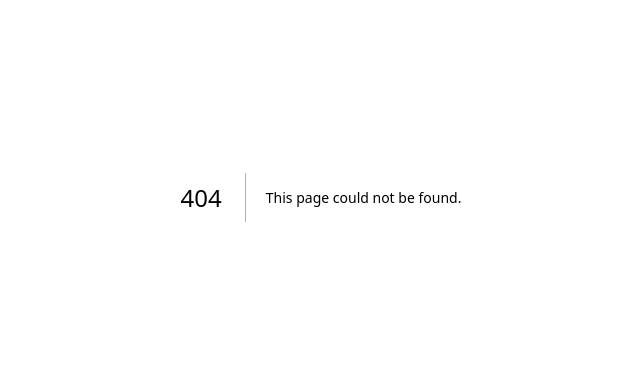
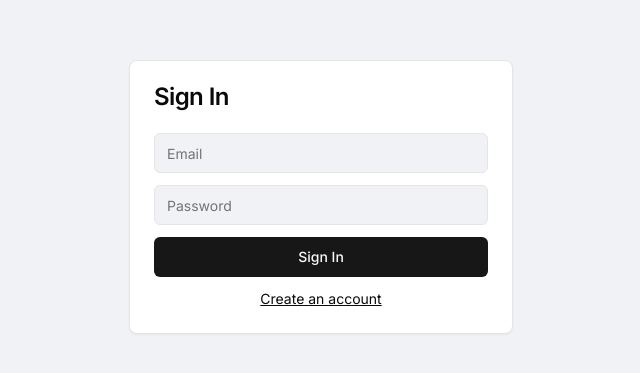
Before and after one commit to Djalobre/kvotizza-fe, a Next.js app: page /admin/signin in a window 1280 px wide. Before the commit this address had no page. Shown: the part 203-576 px from the top of the page, without its empty margins (319-959 px from the left). Built offline with nearby package versions, Linux system fonts and the light colour scheme.

Commit message:
Create page.tsx

```diff
--- /dev/null
+++ b/app/admin/signin/page.tsx
@@ -0,0 +1,39 @@
+// app/signin/page.tsx
+'use client'
+import { signIn } from 'next-auth/react'
+import { useState } from 'react'
+import { Card, CardHeader, CardTitle, CardContent } from '@/components/ui/card'
+import { Input } from '@/components/ui/input'
+import { Button } from '@/components/ui/button'
+
+export default function SignInPage() {
+  const [email, setEmail] = useState('')
+  const [password, setPassword] = useState('')
+  const [loading, setLoading] = useState(false)
+  const [error, setError] = useState<string| null>(null)
+
+  const onSubmit = async (e: React.FormEvent) => {
+    e.preventDefault()
+    setLoading(true); setError(null)
+    const res = await signIn('credentials', { email, password, redirect: true, callbackUrl: '/' })
+    // next-auth handles redirect; if using redirect: false, check res?.error
+    setLoading(false)
+  }
+
+  return (
+    <div className="min-h-screen flex items-center justify-center p-4">
+      <Card className="w-full max-w-sm">
+        <CardHeader><CardTitle>Sign In</CardTitle></CardHeader>
+        <CardContent>
+          <form onSubmit={onSubmit} className="space-y-3">
+            <Input type="email" placeholder="Email" value={email} onChange={e=>setEmail(e.target.value)} required />
+            <Input type="password" placeholder="Password" value={password} onChange={e=>setPassword(e.target.value)} required />
+            {error && <p className="text-sm text-red-600">{error}</p>}
+            <Button type="submit" disabled={loading} className="w-full">{loading ? 'Signing in…' : 'Sign In'}</Button>
+            <a href="/signup" className="block text-center text-sm underline mt-2">Create an account</a>
+          </form>
+        </CardContent>
+      </Card>
+    </div>
+  )
+}
```
